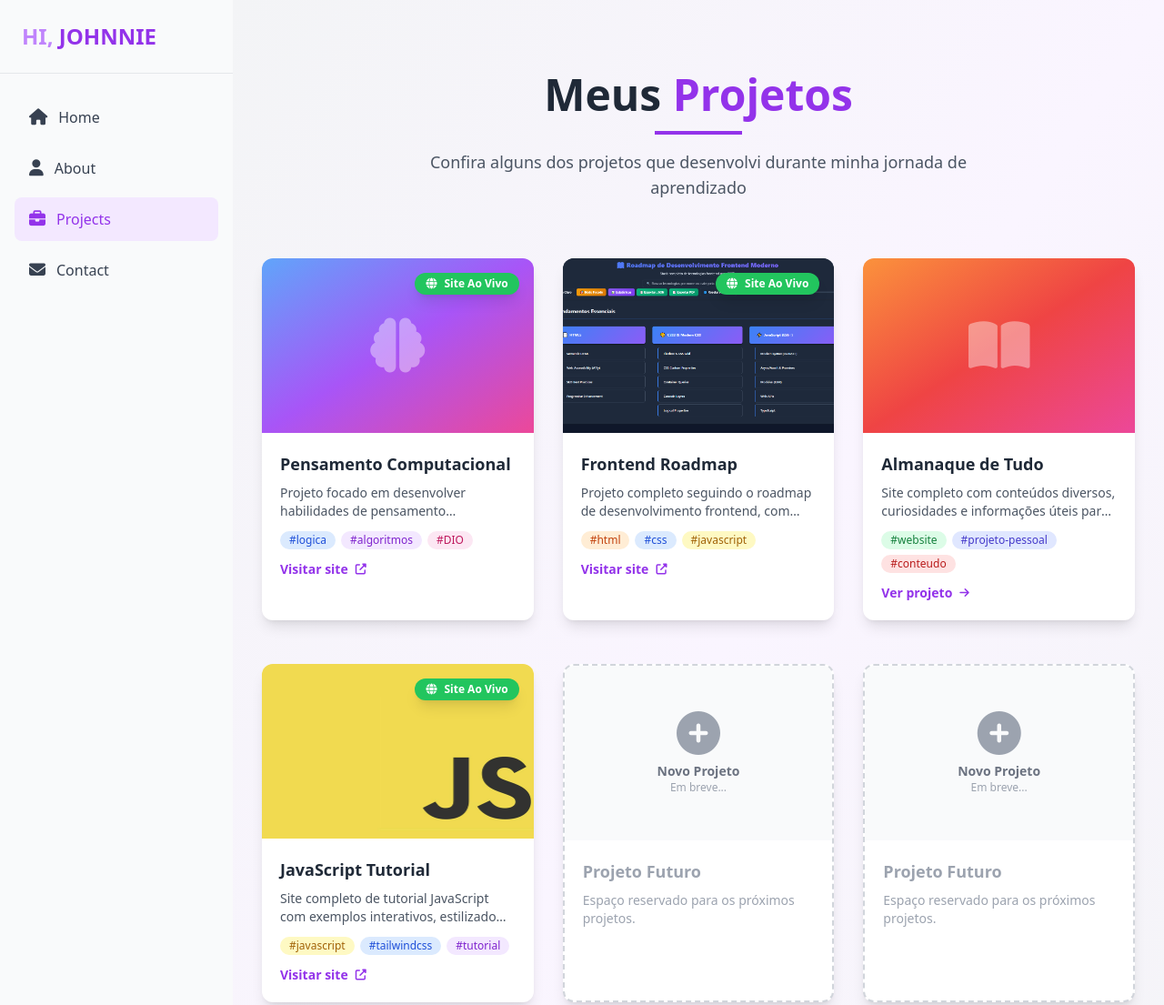
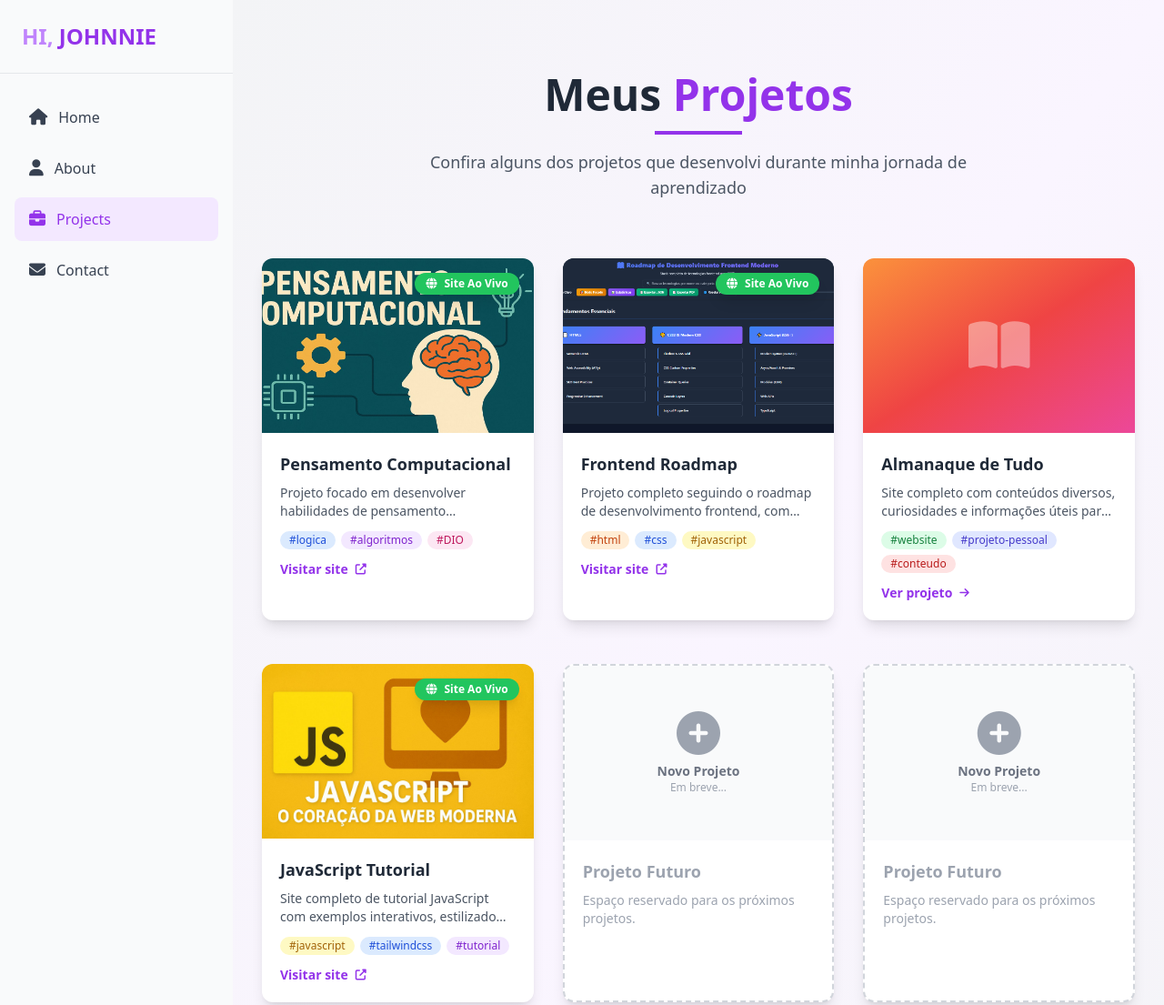
Before and after one commit to JhonnatanLuiz/Meu-Portfolio, a website: page projects.html in a window 1280 px wide. Shown: the top 1105 px of the page at 91% size. Drawn offline with Linux system fonts and the light colour scheme.

```diff
--- a/projects.html
+++ b/projects.html
@@ -89,12 +89,12 @@
                            class="group bg-white rounded-xl shadow-lg overflow-hidden transform transition-all duration-300 hover:scale-105 hover:shadow-2xl active:scale-95">
 
                             <!-- Imagem do Card -->
-                            <div class="relative h-48 overflow-hidden bg-gradient-to-br from-blue-400 via-purple-500 to-pink-500">
-                                <div class="absolute inset-0 flex items-center justify-center">
-                                    <i class="fas fa-brain text-white text-6xl opacity-40 group-hover:opacity-60 transition-all duration-300"></i>
-                                </div>
+                            <div class="relative h-48 overflow-hidden bg-gradient-to-br from-teal-700 to-teal-800">
+                                <img src="./assets/Pensamento_Computacional_Redimensionado.jpg"
+                                     alt="Pensamento Computacional"
+                                     class="w-full h-full object-cover group-hover:scale-110 transition-transform duration-300">
                                 <!-- Overlay no hover -->
-                                <div class="absolute inset-0 bg-black bg-opacity-0 group-hover:bg-opacity-10 transition-all duration-300"></div>
+                                <div class="absolute inset-0 bg-black bg-opacity-0 group-hover:bg-opacity-20 transition-all duration-300"></div>
                                 <!-- Badge Site ao Vivo -->
                                 <div class="absolute top-4 right-4 bg-green-500 text-white px-3 py-1 rounded-full text-xs flex items-center gap-2 font-semibold shadow-lg">
                                     <i class="fas fa-globe"></i>
@@ -237,7 +237,7 @@
 
                             <!-- Imagem do Card -->
                             <div class="relative h-48 overflow-hidden bg-gradient-to-br from-yellow-400 to-yellow-500">
-                                <img src="./assets/Advantages-and-Disadvantages-of-JavaScript.jpg"
+                                <img src="./assets/thumbnail_javascript_moderna.jpg"
                                      alt="JavaScript Tutorial - Logo JS"
                                      class="w-full h-full object-cover group-hover:scale-110 transition-transform duration-300">
                                 <!-- Overlay no hover -->
```
Also changed, not shown: assets/Advantages-and-Disadvantages-of-JavaScript.jpg (deleted), assets/Pensamento_Computacional_Redimensionado.jpg (added), assets/thumbnail_javascript_moderna.jpg (added).
